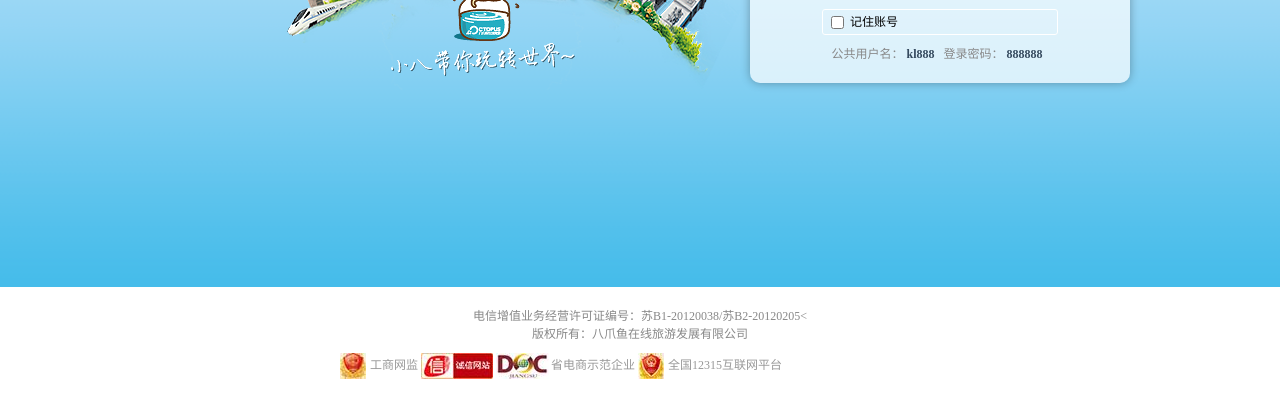
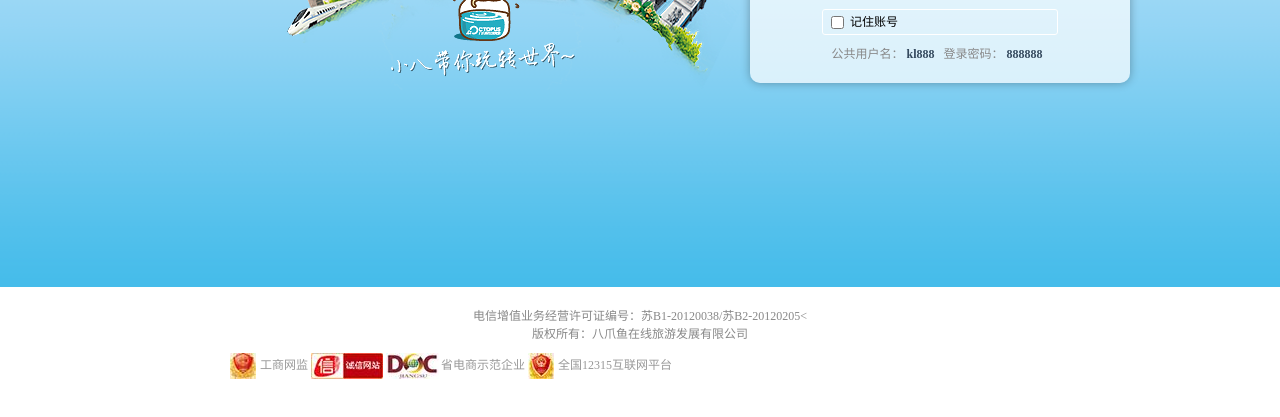
Before and after one commit to iamlh/demo1, a plain HTML site: page index.html in a window 1280 px wide. Shown: the part 541-958 px from the top of the page. Drawn offline with Linux system fonts and the light colour scheme.

Commit message:
5
谔谔

```diff
--- a/index.html
+++ b/index.html
@@ -239,7 +239,7 @@
 			width:85px;
 		}
 		.honor{
-			width:600px;
+			width:820px;
 			overflow:hidden;
 			margin:10px auto;
 		}
```
